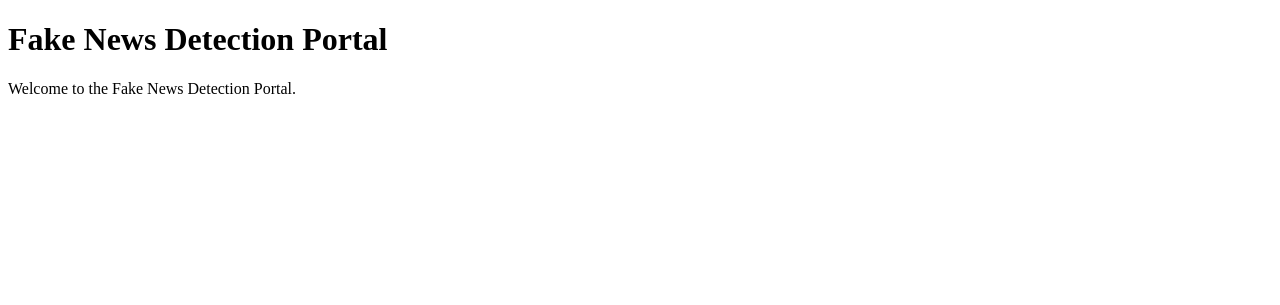
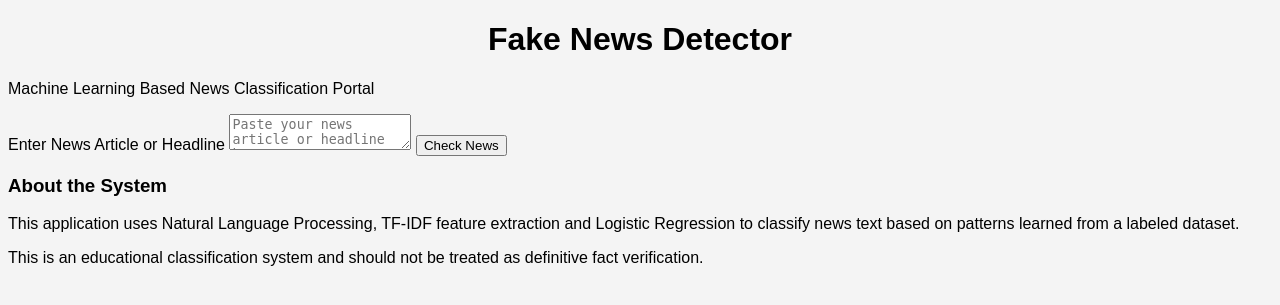
Before and after one commit to adititomar11114/FAKE-NEWS-DETECTION-PORTAL, a Flask app: page / in a window 1280 px wide. Shown: the top 305 px of the page. Run offline with Flask 3, Linux system fonts and the light colour scheme; parts of the project's set-up code (start-up, migrations or seed data) failed here and were passed over.

Commit message:
Update index.html

```diff
--- a/templates/index.html
+++ b/templates/index.html
@@ -1,14 +1,102 @@
 <!DOCTYPE html>
-<html>
+<html lang="en">
+
 <head>
-    <title>Fake News Detection Portal</title>
+
+    <meta charset="UTF-8">
+
+    <meta name="viewport"
+          content="width=device-width, initial-scale=1.0">
+
+    <title>Fake News Detector</title>
+
+    <link rel="stylesheet"
+          href="{{ url_for('static', filename='style.css') }}">
+
 </head>
 
 <body>
 
-    <h1>Fake News Detection Portal</h1>
+    <div class="container">
 
-    <p>Welcome to the Fake News Detection Portal.</p>
+        <div class="card">
+
+            <h1>Fake News Detector</h1>
+
+            <p class="subtitle">
+                Machine Learning Based News Classification Portal
+            </p>
+
+
+            <form action="/predict"
+                  method="POST">
+
+                <label for="news_text">
+                    Enter News Article or Headline
+                </label>
+
+                <textarea
+                    id="news_text"
+                    name="news_text"
+                    placeholder="Paste your news article or headline here..."
+                    required></textarea>
+
+
+                <button type="submit">
+                    Check News
+                </button>
+
+            </form>
+
+
+            {% if prediction %}
+
+            <div class="result">
+
+                <h2>Prediction</h2>
+
+                <div class="prediction">
+                    {{ prediction }}
+                </div>
+
+                {% if confidence %}
+
+                <p>
+                    Confidence:
+                    <strong>
+                        {{ confidence }}%
+                    </strong>
+                </p>
+
+                {% endif %}
+
+            </div>
+
+            {% endif %}
+
+
+            <div class="information">
+
+                <h3>About the System</h3>
+
+                <p>
+                    This application uses Natural Language Processing,
+                    TF-IDF feature extraction and Logistic Regression
+                    to classify news text based on patterns learned
+                    from a labeled dataset.
+                </p>
+
+                <p>
+                    This is an educational classification system and
+                    should not be treated as definitive fact verification.
+                </p>
+
+            </div>
+
+        </div>
+
+    </div>
 
 </body>
+
 </html>
```
